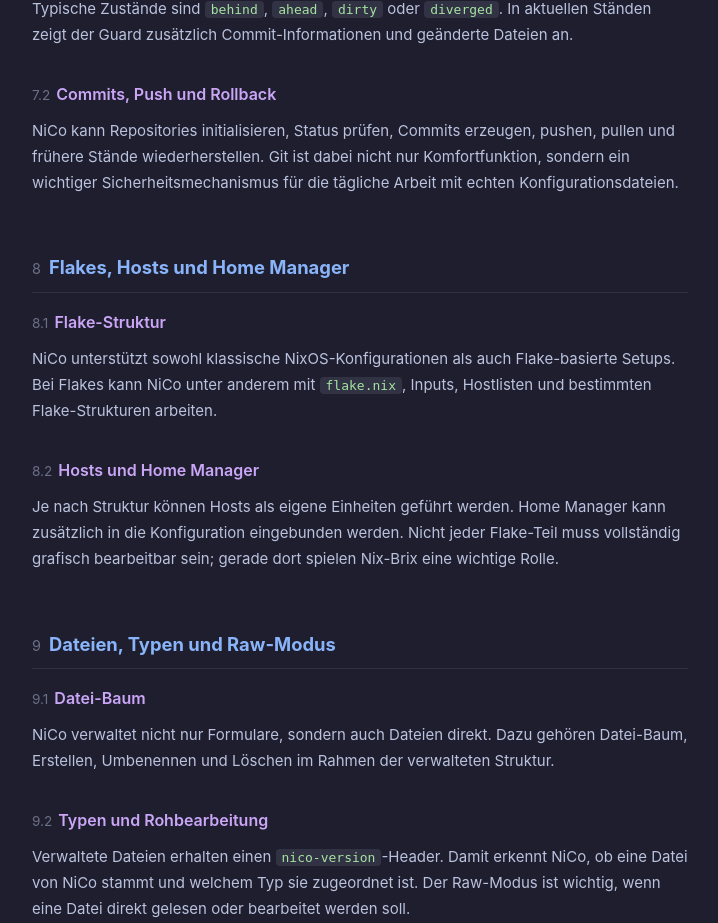
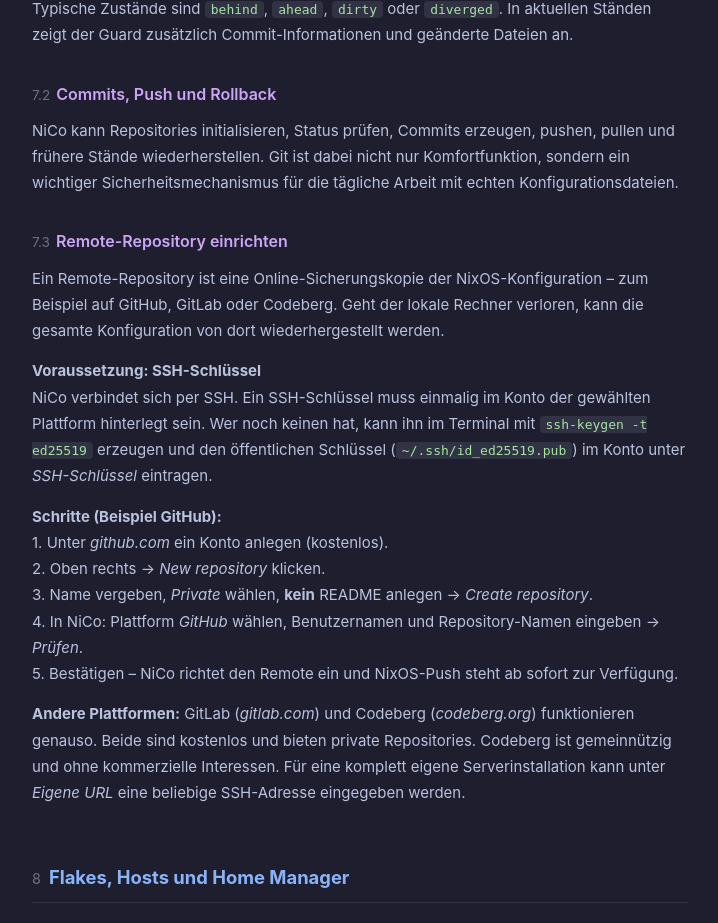
Before and after one commit to DSpayreR6/nico, a Flask app: page /help in a window 1280 px wide. Shown: the part 4198-5121 px from the top of the page, without its empty margins (370-1088 px from the left). Run offline with Flask 3, Linux system fonts and the light colour scheme; parts of the project's set-up code (start-up, migrations or seed data) failed here and were passed over.

Commit message:
docs: add help section 7.3 for remote repository setup
Co-Authored-By: Claude Sonnet 4.6 <noreply@anthropic.com>

```diff
--- a/nico/templates/help.html
+++ b/nico/templates/help.html
@@ -483,6 +483,14 @@
                data-ja="7.2 コミット、push、ロールバック"
                data-ru="7.2 Коммиты, push и rollback"
                data-zh="7.2 提交、Push 与回滚">7.2 Commits, Push und Rollback</a>
+            <a href="#k7-3"
+               data-de="7.3 Remote-Repository einrichten"
+               data-en="__TODO__"
+               data-es="__TODO__"
+               data-fr="__TODO__"
+               data-ja="__TODO__"
+               data-ru="__TODO__"
+               data-zh="__TODO__">7.3 Remote-Repository einrichten</a>
           </div>
         </li>
         <li>
@@ -1226,6 +1234,48 @@ Ist ein Git-Guard nötig?
              data-ru="NiCo может инициализировать репозитории, проверять статус, создавать коммиты, выполнять push, pull и восстанавливать прежние состояния. Git здесь — не просто удобство, а важный механизм безопасности для ежедневной работы с реальными файлами конфигурации."
              data-zh="NiCo 可以初始化仓库、检查状态、创建提交、执行 Push、Pull，并恢复到之前的状态。Git 在这里不仅是便利功能，更是日常处理真实配置文件时的重要安全机制。">NiCo kann Repositories initialisieren, Status prüfen, Commits erzeugen, pushen, pullen und frühere Stände wiederherstellen. Git ist dabei nicht nur Komfortfunktion, sondern ein wichtiger Sicherheitsmechanismus für die tägliche Arbeit mit echten Konfigurationsdateien.</p>
         </div>
+
+        <div class="subchapter" id="k7-3">
+          <h3><span class="sub-num">7.3</span><span
+            data-de="Remote-Repository einrichten"
+            data-en="__TODO__"
+            data-es="__TODO__"
+            data-fr="__TODO__"
+            data-ja="__TODO__"
+            data-ru="__TODO__"
+            data-zh="__TODO__">Remote-Repository einrichten</span></h3>
+          <p data-de="Ein Remote-Repository ist eine Online-Sicherungskopie der NixOS-Konfiguration – zum Beispiel auf GitHub, GitLab oder Codeberg. Geht der lokale Rechner verloren, kann die gesamte Konfiguration von dort wiederhergestellt werden."
+             data-en="__TODO__"
+             data-es="__TODO__"
+             data-fr="__TODO__"
+             data-ja="__TODO__"
+             data-ru="__TODO__"
+             data-zh="__TODO__">Ein Remote-Repository ist eine Online-Sicherungskopie der NixOS-Konfiguration – zum Beispiel auf GitHub, GitLab oder Codeberg. Geht der lokale Rechner verloren, kann die gesamte Konfiguration von dort wiederhergestellt werden.</p>
+          <p style="margin-top:10px"
+             data-de="<strong>Voraussetzung: SSH-Schlüssel</strong><br>NiCo verbindet sich per SSH. Ein SSH-Schlüssel muss einmalig im Konto der gewählten Plattform hinterlegt sein. Wer noch keinen hat, kann ihn im Terminal mit <code>ssh-keygen -t ed25519</code> erzeugen und den öffentlichen Schlüssel (<code>~/.ssh/id_ed25519.pub</code>) im Konto unter <em>SSH-Schlüssel</em> eintragen."
+             data-en="__TODO__"
+             data-es="__TODO__"
+             data-fr="__TODO__"
+             data-ja="__TODO__"
+             data-ru="__TODO__"
+             data-zh="__TODO__"><strong>Voraussetzung: SSH-Schlüssel</strong><br>NiCo verbindet sich per SSH. Ein SSH-Schlüssel muss einmalig im Konto der gewählten Plattform hinterlegt sein. Wer noch keinen hat, kann ihn im Terminal mit <code>ssh-keygen -t ed25519</code> erzeugen und den öffentlichen Schlüssel (<code>~/.ssh/id_ed25519.pub</code>) im Konto unter <em>SSH-Schlüssel</em> eintragen.</p>
+          <p style="margin-top:10px"
+             data-de="<strong>Schritte (Beispiel GitHub):</strong><br>1. Unter <em>github.com</em> ein Konto anlegen (kostenlos).<br>2. Oben rechts → <em>New repository</em> klicken.<br>3. Name vergeben, <em>Private</em> wählen, <strong>kein</strong> README anlegen → <em>Create repository</em>.<br>4. In NiCo: Plattform <em>GitHub</em> wählen, Benutzernamen und Repository-Namen eingeben → <em>Prüfen</em>.<br>5. Bestätigen – NiCo richtet den Remote ein und NixOS-Push steht ab sofort zur Verfügung."
+             data-en="__TODO__"
+             data-es="__TODO__"
+             data-fr="__TODO__"
+             data-ja="__TODO__"
+             data-ru="__TODO__"
+             data-zh="__TODO__"><strong>Schritte (Beispiel GitHub):</strong><br>1. Unter <em>github.com</em> ein Konto anlegen (kostenlos).<br>2. Oben rechts → <em>New repository</em> klicken.<br>3. Name vergeben, <em>Private</em> wählen, <strong>kein</strong> README anlegen → <em>Create repository</em>.<br>4. In NiCo: Plattform <em>GitHub</em> wählen, Benutzernamen und Repository-Namen eingeben → <em>Prüfen</em>.<br>5. Bestätigen – NiCo richtet den Remote ein und NixOS-Push steht ab sofort zur Verfügung.</p>
+          <p style="margin-top:10px"
+             data-de="<strong>Andere Plattformen:</strong> GitLab (<em>gitlab.com</em>) und Codeberg (<em>codeberg.org</em>) funktionieren genauso. Beide sind kostenlos und bieten private Repositories. Codeberg ist gemeinnützig und ohne kommerzielle Interessen. Für eine komplett eigene Serverinstallation kann unter <em>Eigene URL</em> eine beliebige SSH-Adresse eingegeben werden."
+             data-en="__TODO__"
+             data-es="__TODO__"
+             data-fr="__TODO__"
+             data-ja="__TODO__"
+             data-ru="__TODO__"
+             data-zh="__TODO__"><strong>Andere Plattformen:</strong> GitLab (<em>gitlab.com</em>) und Codeberg (<em>codeberg.org</em>) funktionieren genauso. Beide sind kostenlos und bieten private Repositories. Codeberg ist gemeinnützig und ohne kommerzielle Interessen. Für eine komplett eigene Serverinstallation kann unter <em>Eigene URL</em> eine beliebige SSH-Adresse eingegeben werden.</p>
+        </div>
       </section>
 
       <section class="chapter" id="kapitel-8">
```
